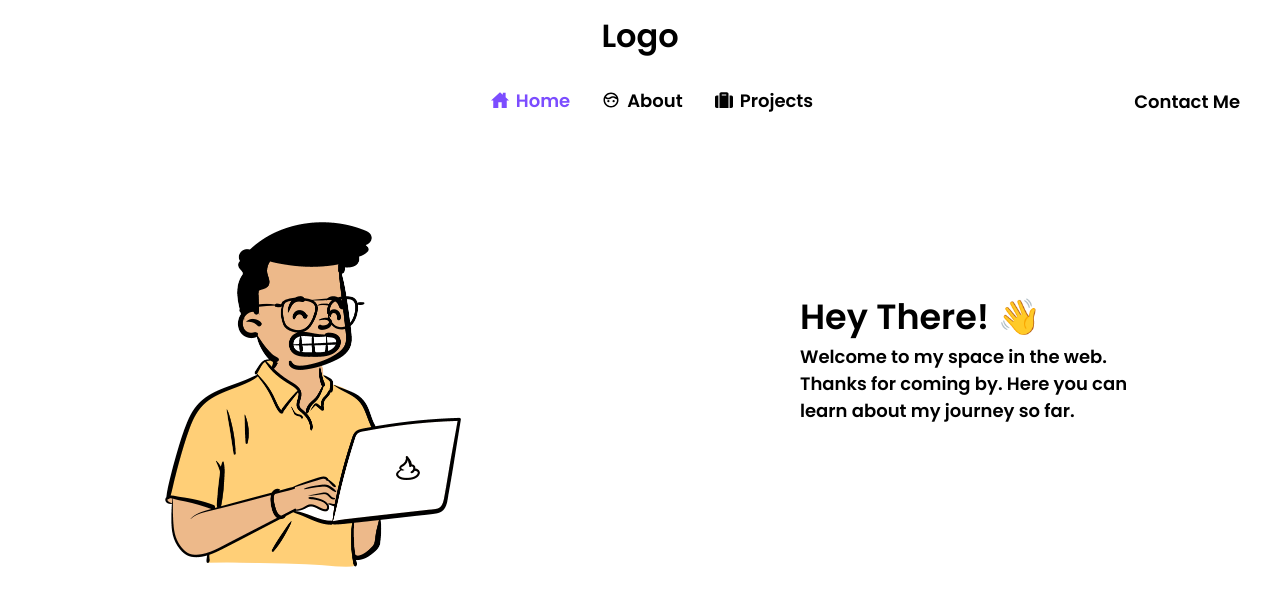
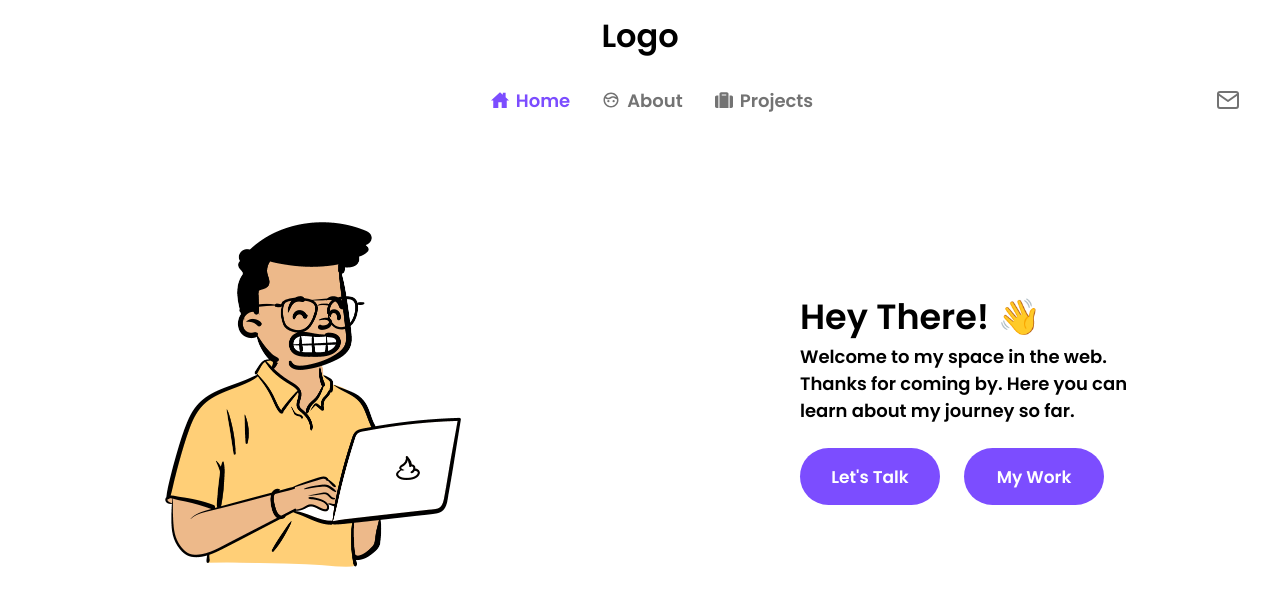
Before and after one commit to adarshajit/Portfolio-web-app, a React (Create React App) app: page / in a window 1280 px wide. Shown: the top 606 px of the page. Built offline with nearby package versions, Linux system fonts and the light colour scheme.

Commit message:
hero section completed💡

```diff
--- a/src/Components/Navbar/Navbar.js
+++ b/src/Components/Navbar/Navbar.js
@@ -12,7 +12,8 @@ import {
 import { IoHomeSharp as HomeIconFill } from "react-icons/io5";
 import { BiFace as AboutIcon } from "react-icons/bi";
 import { FaSuitcase as ProjectIcon } from "react-icons/fa";
-
+import { FiMail as MailIcon } from "react-icons/fi";
+import { IconContext } from "react-icons/lib";
 const Navbar = ({ toggle }) => {
   return (
     <>
@@ -34,9 +35,11 @@ const Navbar = ({ toggle }) => {
           </NavLink>
         </NavMenu>
         <NavBtn>
-          <NavLink to="/y" activeStyle>
-            Contact Me
-          </NavLink>
+          <IconContext.Provider value={{ size: "24px" }}>
+            <NavLink to="/y" activeStyle>
+              <MailIcon />
+            </NavLink>
+          </IconContext.Provider>
         </NavBtn>
       </Nav>
     </>
--- a/src/Components/Navbar/navbarElements.js
+++ b/src/Components/Navbar/navbarElements.js
@@ -29,7 +29,7 @@ export const H1 = styled.h1`
 `;
 
 export const NavLink = styled(Link)`
-  color: #000;
+  color: #737373;
   display: flex;
   align-items: center;
   text-decoration: none;
@@ -37,6 +37,11 @@ export const NavLink = styled(Link)`
   height: 100%;
   cursor: pointer;
   font-size: 18px;
+
+  &:hover {
+    color: #000;
+    transition: all 0.3s ease-in-out;
+  }
 
   &.active {
     color: #7c4dff;
@@ -75,6 +80,7 @@ export const NavBtn = styled.nav`
   margin-top: 20px;
   justify-content: center;
   right: 3rem;
+
   @media screen and (max-width: 768px) {
     display: none;
   }
--- a/src/Pages/homePage/Home.js
+++ b/src/Pages/homePage/Home.js
@@ -6,6 +6,8 @@ import {
   TextInfo,
   TextContainer,
   AvatarContainer,
+  Button,
+  ButtonContainer,
 } from "./HomeElements";
 import Avatar from "../../Assets/doodle.png";
 
@@ -23,6 +25,10 @@ const Home = () => {
             Welcome to my space in the web. Thanks for coming by. Here you can
             learn about my journey so far.
           </TextInfo>
+          <ButtonContainer>
+            <Button>Let's Talk</Button>
+            <Button>My Work</Button>
+          </ButtonContainer>
         </TextContainer>
       </HomeContainer>
     </>
--- a/src/Pages/homePage/HomeElements.js
+++ b/src/Pages/homePage/HomeElements.js
@@ -22,7 +22,7 @@ export const AvatarContainer = styled.div`
   }
 
   @media screen and (max-width: 450px) {
-    padding: 20px 0 0 90px;
+    padding: 20px 0 0 20px;
   }
 `;
 
@@ -45,11 +45,32 @@ export const TextContainer = styled.div`
 `;
 
 export const HeroText = styled.h1`
-  display: flex;
   font-size: 35px;
 `;
 
 export const TextInfo = styled.p`
-  display: flex;
   font-size: 18px;
 `;
+
+export const ButtonContainer = styled.div`
+  display: flex;
+  justify-content: left;
+`;
+
+export const Button = styled.button`
+  margin: 24px 24px 0 0;
+  width: 140px;
+  height: 57px;
+  font-size: 17px;
+  color: #fff;
+  border: none;
+  text-decoration: none;
+  border-radius: 32px;
+  background-color: #7c4dff;
+
+  &:hover {
+    transition: all 0.3s ease-in-out;
+    background-color: #641eff;
+    cursor: pointer;
+  }
+`;
```
Also changed, not shown: src/Assets/confetti.png (added).
